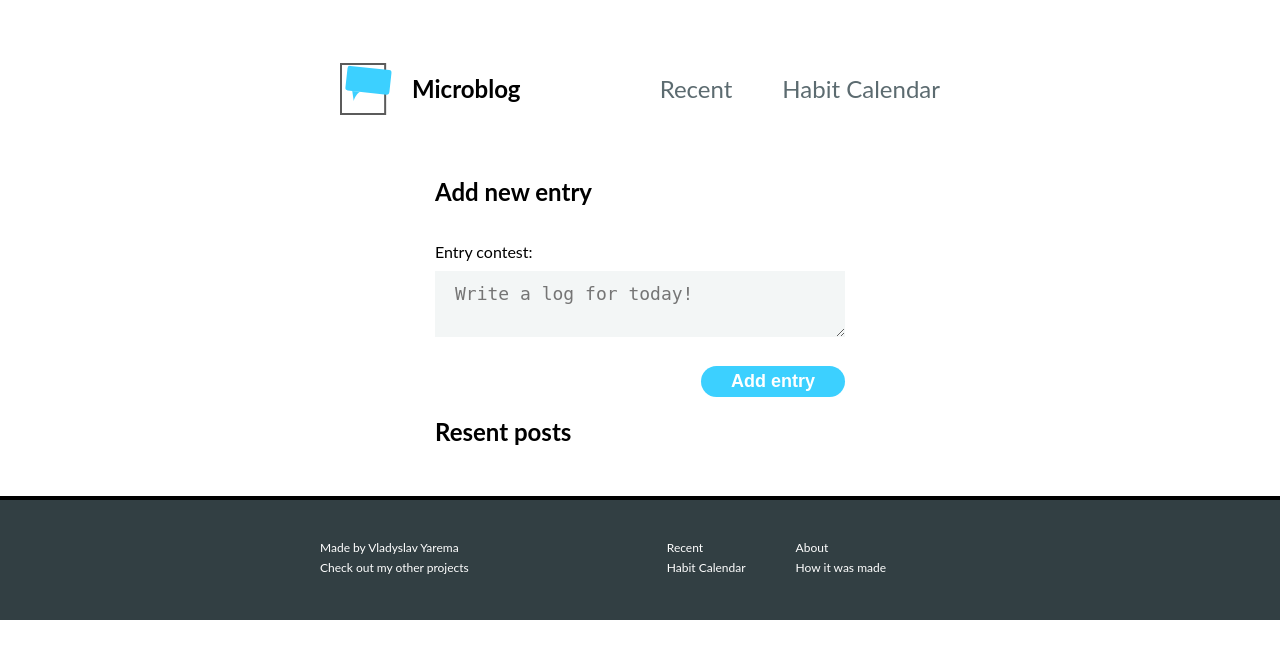
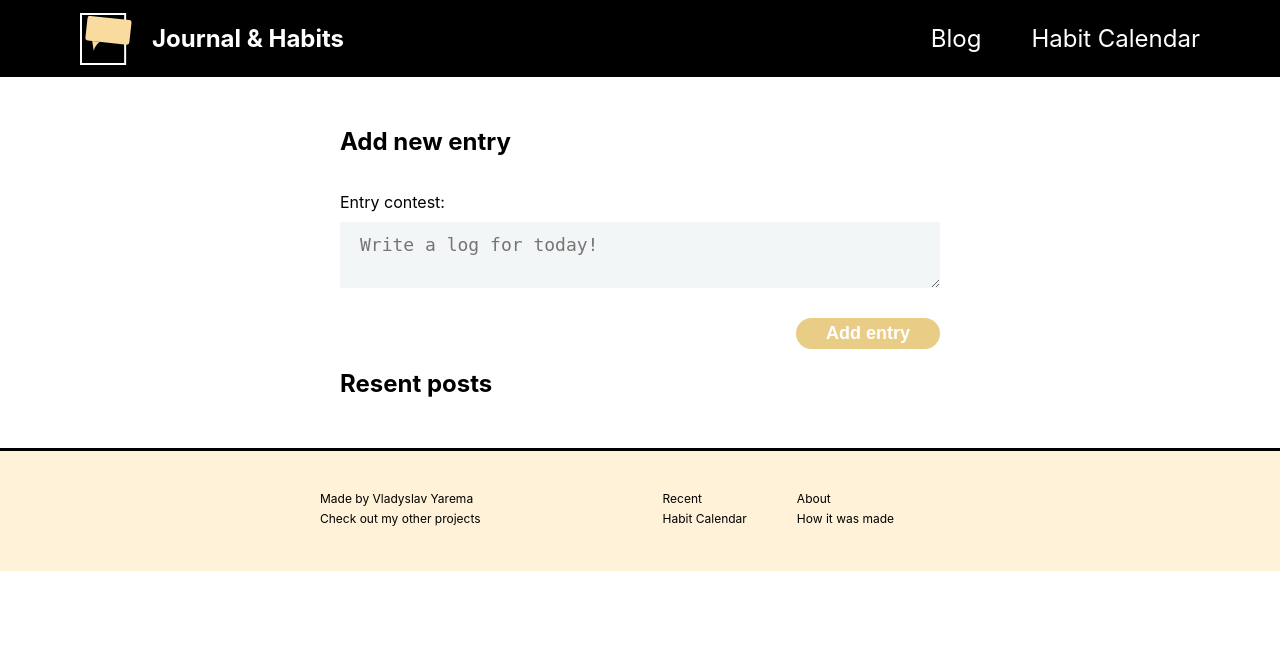
Before and after one commit to stepanskyvlad/flask-migro-blog, a Flask app: page / in a window 1280 px wide. Shown: the top 659 px of the page. Run offline with Flask 3, Linux system fonts and the light colour scheme; data that the repository does not hold is empty.

Commit message:
edited header and footer

```diff
--- a/static/css/styles.css
+++ b/static/css/styles.css
@@ -1,24 +1,25 @@
-html {
-    font-family: Lato, sans-serif;
-}
-
-*, *::after, *::before {
+*,
+*::after,
+*::before {
     box-sizing: inherit;
 }
 
 body {
     box-sizing: border-box;
+    font-family: "Inter", sans-serif;
     margin: 0;
 }
 
 .navbar {
-    max-width: 640px;
-    margin: 50px auto;
-    padding: 0 20px;
+    /*max-width: 640px;*/
     display: flex;
-    flex-direction: row;
+    margin: 0 auto 50px;
+    padding: 0 80px;
     justify-content: space-between;
     font-size: 24px;
+    background: #000;
+    color: #fff;
+    flex-direction: row;
 }
 
 .navbar__brand {
@@ -30,7 +31,7 @@ body {
 }
 
 .navbar__brand:hover {
-    color: coral;
+    color: #f9dba0;
 }
 
 .navbar__logo {
@@ -42,7 +43,7 @@ body {
     flex-direction: row;
     padding: 0;
     list-style: none;
-    color: #5c6b70;
+    color: inherit;
 }
 
 .navbar__navigation-item {
@@ -50,7 +51,7 @@ body {
 }
 
 .navbar__navigation-item:hover {
-    color: coral;
+    color: #f9dba0;
 }
 
 .navbar__link {
@@ -59,7 +60,7 @@ body {
 }
 
 .main {
-    max-width: 450px;
+    max-width: 40rem;
     margin: 0 auto;
     padding: 0 20px;
 }
@@ -89,7 +90,7 @@ body {
 }
 
 .form__submit {
-    background-color: #3cd0ff;
+    background-color: #e9cd87;
     border: none;
     font-size: 18px;
     font-weight: bold;
@@ -100,7 +101,7 @@ body {
 }
 
 .form__submit:hover {
-    background-color: #18c1e1;
+    background-color: #f9dba0;
 }
 
 .entry {
@@ -122,16 +123,16 @@ body {
 }
 
 .footer {
-    background-color: #323f43;
+    background-color: #fff2d8;
     padding: 40px 0;
     margin-top: 50px;
-    border-top: 4px solid black;
-    color: white;
+    border-top: 3px solid black;
+    color: black;
     font-size: 12px;
 }
 
 .footer__content {
-    max-width: 640px;
+    max-width: 40rem;
     margin: 0 auto;
     display: flex;
     flex-direction: row;
--- a/templates/home.html
+++ b/templates/home.html
@@ -10,11 +10,12 @@
     <header class="navbar">
         <div class="navbar__brand">
             <a href="{{ url_for('habits.home') }}" class="navbar__brand">
-            <img class="navbar__logo" src="/static/logo.svg" alt="The Microblog logo">Microblog
+            <img class="navbar__logo" src="/static/logo.svg" alt="The Microblog logo">
+                Journal & Habits
             </a>
         </div>
         <ul class="navbar__navigation">
-            <li class="navbar__navigation-item"><a href="{{ url_for('habits.home') }}" class="navbar__link">Recent</a></li>
+            <li class="navbar__navigation-item"><a href="{{ url_for('habits.home') }}" class="navbar__link">Blog</a></li>
             <li class="navbar__navigation-item"><a href="{{ url_for('habits.habit') }}" class="navbar__link">Habit Calendar</a></li>
         </ul>
 
--- a/templates/layout.html
+++ b/templates/layout.html
@@ -13,7 +13,10 @@
 
     <body>
         <header class="header">
-            <h1 class="header__logo"><a href="{{ url_for('habits.home') }}" class="header__link">Microblog</a></h1>
+            <a href="{{ url_for('habits.home') }}" class="navbar__brand">
+            <img class="navbar__logo" src="/static/logo.svg" alt="The Microblog logo">
+                Journal & Habits
+            </a>
             <h1 class="header__logo"><a href="{{ url_for('habits.habit') }}" class="header__link">Habits</a></h1>
             {% if "add" not in request.endpoint %}
                 <a href="{{ url_for('habits.add_habit') }}" class="header__link">+ Add new</a>
```
Also changed, not shown: static/css/main.css (+23 -3 lines), static/logo.svg.
